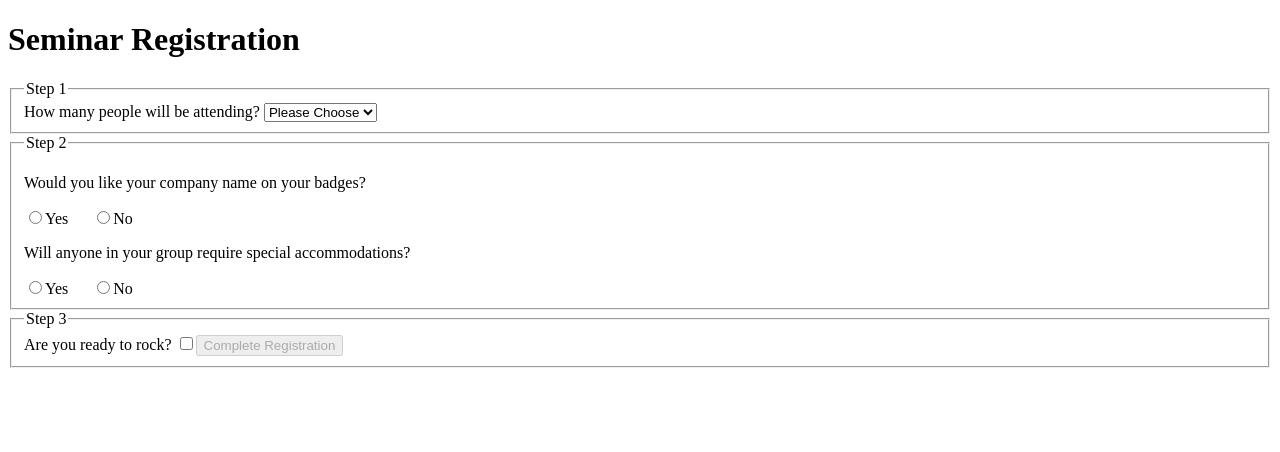
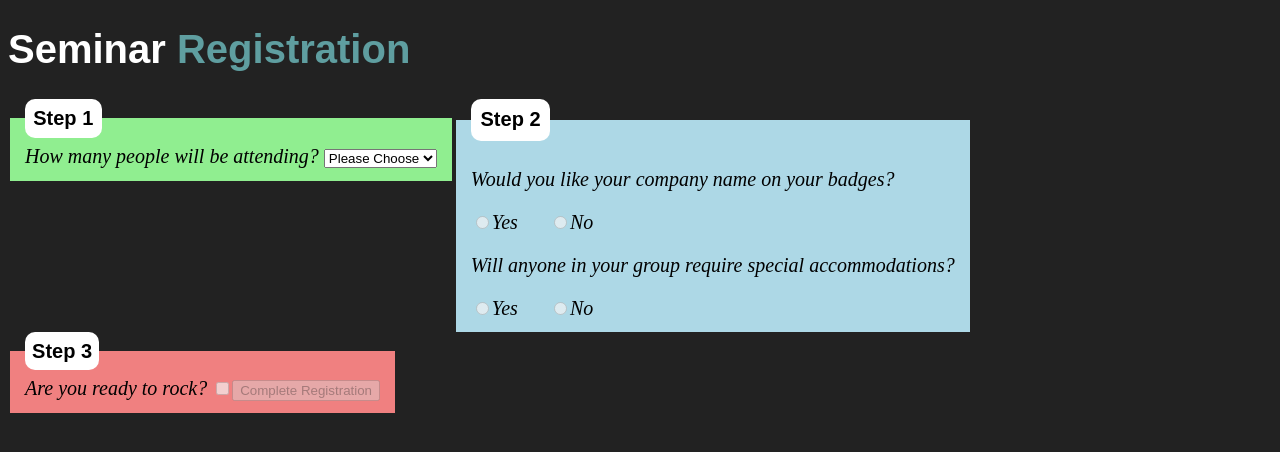
Before and after one commit to breve-xx/vue-registration-form, a Vue app: page / in a window 1280 px wide. Shown: the top 452 px of the page. Built offline with nearby package versions, Linux system fonts and the light colour scheme; the HTML template or start-up script is replaced by a standard one.

Commit message:
step enabling + styling

```diff
--- a/src/App.vue
+++ b/src/App.vue
@@ -14,3 +14,12 @@ export default {
   }
 }
 </script>
+
+<style>
+body {
+  background-color: #222;
+  color: white;
+  font-family: sans-serif;
+  font-size: 20px;
+}
+</style>
--- a/src/components/Registration.vue
+++ b/src/components/Registration.vue
@@ -27,7 +27,8 @@
                     </div>
                 </div>
             </fieldset>
-                <fieldset id="step_2">
+
+            <fieldset id="step_2" :disabled="!steps['step-1'].valid()">
                 <legend>Step 2</legend>
                 <p>
                     Would you like your company name on your badges?
@@ -64,7 +65,7 @@
                 </div>
             </fieldset>
 
-                <fieldset id="step_3">
+            <fieldset id="step_3" :disabled="!steps['step-2'].valid()">
                 <legend>Step 3</legend>
                 <label for="rock">
                     Are you ready to rock?
@@ -75,6 +76,43 @@
         </form>
     </div>
 </template>
+
+<style>
+#page-wrap > h1 > span {
+    color: cadetblue;
+}
+
+fieldset {
+    float: left;
+    color: black;
+    border: 0px;
+}
+
+fieldset p,
+fieldset label {
+    font-family: 'Times New Roman', Times, serif;
+    font-style: italic;
+}
+
+legend {
+    padding: 2%;
+    border-radius: 10px;
+    background-color: white;
+    font-weight: bold;
+}
+
+#step_1 {
+    background-color: lightgreen;
+}
+
+#step_2 {
+    background-color: lightblue;
+}
+
+#step_3 {
+    background-color: lightcoral;
+}
+</style>
 
 <script>
 export default {
@@ -99,6 +137,8 @@ export default {
                 },
                 "step-2": {
                     valid() {
+                        if(!_vue.steps["step-1"].valid()) return false
+
                         const companyValid = _vue.companyRadio && (_vue.companyRadio !== 'yes' || (_vue.companyRadio === 'yes' && !!_vue.company))
                         const accomodationValid = _vue.accomodationRadio && (_vue.accomodationRadio !== 'yes' || (_vue.accomodationRadio === 'yes' && !!_vue.accomodation))
 
```
Also changed, not shown: src/components/HelloWorld.vue (deleted, +0 -58 lines). Lines whose indentation alone changed are shown as unchanged.
